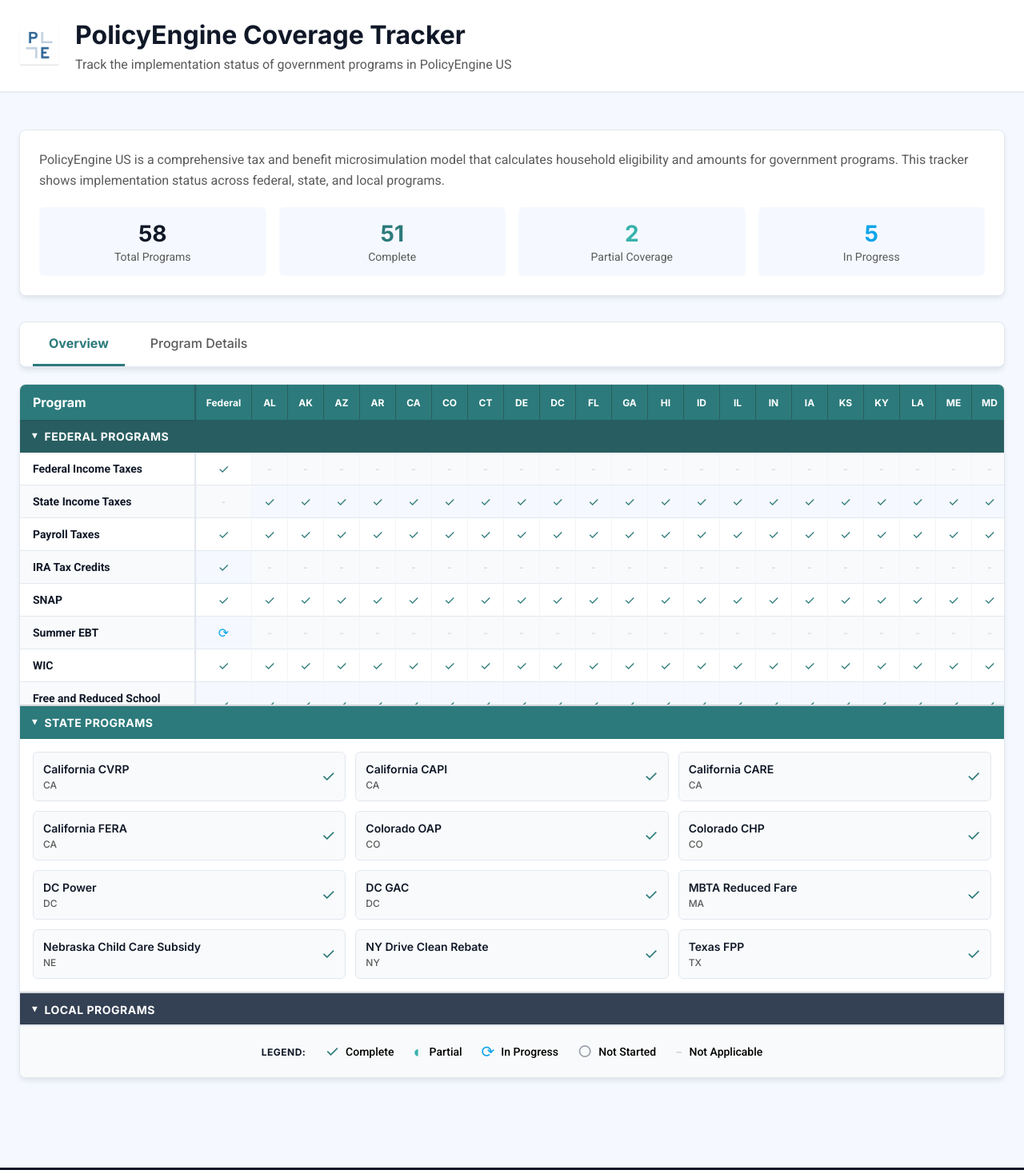
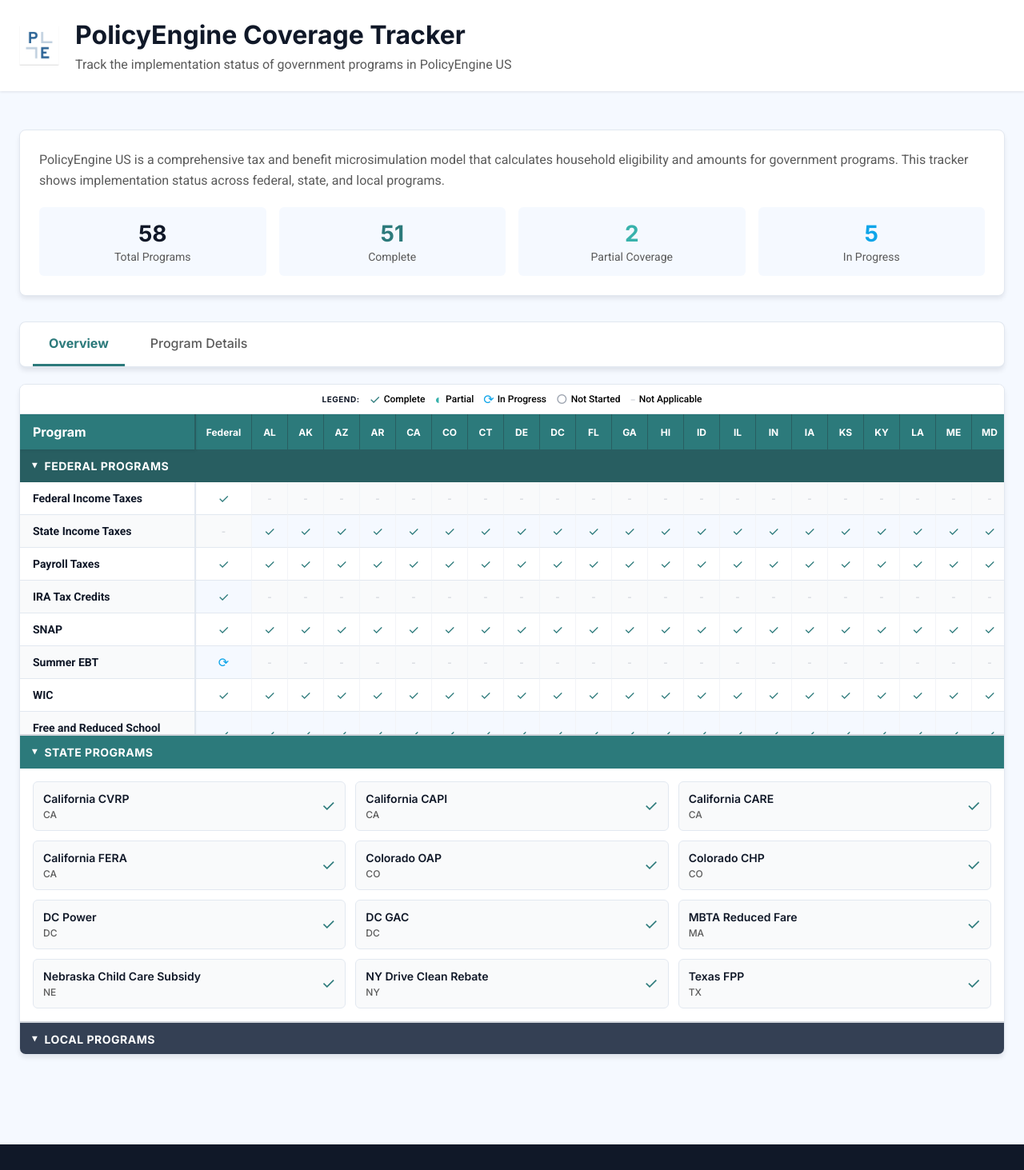
Before and after one commit to PolicyEngine/policyengine-coverage-tracker, a React (Create React App) app: page / in a window 1280 px wide. Shown: the top 1463 px of the page at 80% size. Built offline with nearby package versions, Linux system fonts and the light colour scheme.

Commit message:
legend on top

```diff
--- a/src/components/MatrixView.tsx
+++ b/src/components/MatrixView.tsx
@@ -252,6 +252,78 @@
       border: `1px solid ${colors.border.light}`,
       overflow: 'hidden',
     }}>
+      {/* Legend - Sticky at top */}
+      <div style={{
+        position: 'sticky',
+        top: 0,
+        zIndex: 10,
+        padding: `${spacing.sm} ${spacing.md}`,
+        backgroundColor: colors.white,
+        borderBottom: `1px solid ${colors.gray[200]}`,
+        display: 'flex',
+        gap: spacing.md,
+        justifyContent: 'center',
+        alignItems: 'center',
+        flexWrap: 'wrap',
+        boxShadow: '0 1px 3px rgba(0,0,0,0.05)',
+      }}>
+        <div style={{
+          fontSize: '10px',
+          fontWeight: typography.fontWeight.bold,
+          color: colors.secondary[900],
+          textTransform: 'uppercase',
+          letterSpacing: '0.5px',
+          fontFamily: typography.fontFamily.primary,
+        }}>
+          Legend:
+        </div>
+        <div style={{ display: 'flex', alignItems: 'center', gap: spacing.xs }}>
+          <span style={{ fontSize: typography.fontSize.base, color: colors.primary[600] }}>✓</span>
+          <span style={{
+            fontSize: typography.fontSize.xs,
+            color: colors.text.primary,
+            fontWeight: typography.fontWeight.medium,
+            fontFamily: typography.fontFamily.body,
+          }}>Complete</span>
+        </div>
+        <div style={{ display: 'flex', alignItems: 'center', gap: spacing.xs }}>
+          <span style={{ fontSize: typography.fontSize.base, color: colors.primary[400] }}>◐</span>
+          <span style={{
+            fontSize: typography.fontSize.xs,
+            color: colors.text.primary,
+            fontWeight: typography.fontWeight.medium,
+            fontFamily: typography.fontFamily.body,
+          }}>Partial</span>
+        </div>
+        <div style={{ display: 'flex', alignItems: 'center', gap: spacing.xs }}>
+          <span style={{ fontSize: typography.fontSize.base, color: colors.blue[500] }}>⟳</span>
+          <span style={{
+            fontSize: typography.fontSize.xs,
+            color: colors.text.primary,
+            fontWeight: typography.fontWeight.medium,
+            fontFamily: typography.fontFamily.body,
+          }}>In Progress</span>
+        </div>
+        <div style={{ display: 'flex', alignItems: 'center', gap: spacing.xs }}>
+          <span style={{ fontSize: typography.fontSize.base, color: colors.gray[400] }}>○</span>
+          <span style={{
+            fontSize: typography.fontSize.xs,
+            color: colors.text.primary,
+            fontWeight: typography.fontWeight.medium,
+            fontFamily: typography.fontFamily.body,
+          }}>Not Started</span>
+        </div>
+        <div style={{ display: 'flex', alignItems: 'center', gap: spacing.xs }}>
+          <span style={{ fontSize: typography.fontSize.base, color: colors.gray[300] }}>-</span>
+          <span style={{
+            fontSize: typography.fontSize.xs,
+            color: colors.text.primary,
+            fontWeight: typography.fontWeight.medium,
+            fontFamily: typography.fontFamily.body,
+          }}>Not Applicable</span>
+        </div>
+      </div>
+
       {/* Federal Programs Section with horizontal scroll */}
       {matrixData.federalRows.length > 0 && (
         <div style={{
@@ -613,74 +685,6 @@
           </div>
         )}
       </div>
-
-      {/* Legend */}
-      <div style={{
-        padding: spacing.xl,
-        backgroundColor: colors.gray[50],
-        borderTop: `2px solid ${colors.gray[200]}`,
-        display: 'flex',
-        gap: spacing['2xl'],
-        justifyContent: 'center',
-        alignItems: 'center',
-        flexWrap: 'wrap',
-      }}>
-        <div style={{
-          fontSize: typography.fontSize.xs,
-          fontWeight: typography.fontWeight.bold,
-          color: colors.secondary[900],
-          textTransform: 'uppercase',
-          letterSpacing: '0.5px',
-          fontFamily: typography.fontFamily.primary,
-        }}>
-          Legend:
-        </div>
-        <div style={{ display: 'flex', alignItems: 'center', gap: spacing.sm }}>
-          <span style={{ fontSize: typography.fontSize.xl, color: colors.primary[600] }}>✓</span>
-          <span style={{
-            fontSize: typography.fontSize.sm,
-            color: colors.text.primary,
-            fontWeight: typography.fontWeight.medium,
-            fontFamily: typography.fontFamily.body,
-          }}>Complete</span>
-        </div>
-        <div style={{ display: 'flex', alignItems: 'center', gap: spacing.sm }}>
-          <span style={{ fontSize: typography.fontSize.xl, color: colors.primary[400] }}>◐</span>
-          <span style={{
-            fontSize: typography.fontSize.sm,
-            color: colors.text.primary,
-            fontWeight: typography.fontWeight.medium,
-            fontFamily: typography.fontFamily.body,
-          }}>Partial</span>
-        </div>
-        <div style={{ display: 'flex', alignItems: 'center', gap: spacing.sm }}>
-          <span style={{ fontSize: typography.fontSize.xl, color: colors.blue[500] }}>⟳</span>
-          <span style={{
-            fontSize: typography.fontSize.sm,
-            color: colors.text.primary,
-            fontWeight: typography.fontWeight.medium,
-            fontFamily: typography.fontFamily.body,
-          }}>In Progress</span>
-        </div>
-        <div style={{ display: 'flex', alignItems: 'center', gap: spacing.sm }}>
-          <span style={{ fontSize: typography.fontSize.xl, color: colors.gray[400] }}>○</span>
-          <span style={{
-            fontSize: typography.fontSize.sm,
-            color: colors.text.primary,
-            fontWeight: typography.fontWeight.medium,
-            fontFamily: typography.fontFamily.body,
-          }}>Not Started</span>
-        </div>
-        <div style={{ display: 'flex', alignItems: 'center', gap: spacing.sm }}>
-          <span style={{ fontSize: typography.fontSize.xl, color: colors.gray[300] }}>-</span>
-          <span style={{
-            fontSize: typography.fontSize.sm,
-            color: colors.text.primary,
-            fontWeight: typography.fontWeight.medium,
-            fontFamily: typography.fontFamily.body,
-          }}>Not Applicable</span>
-        </div>
-      </div>
     </div>
   );
 };
```
